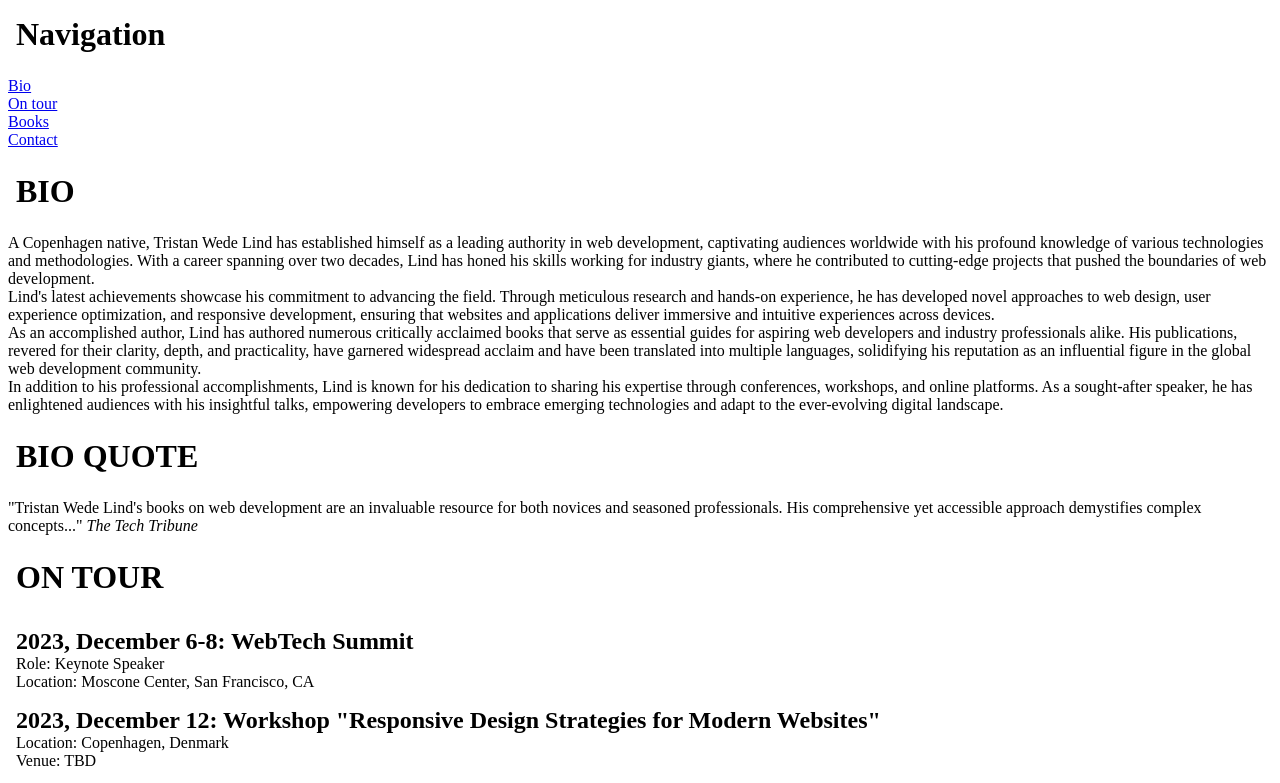
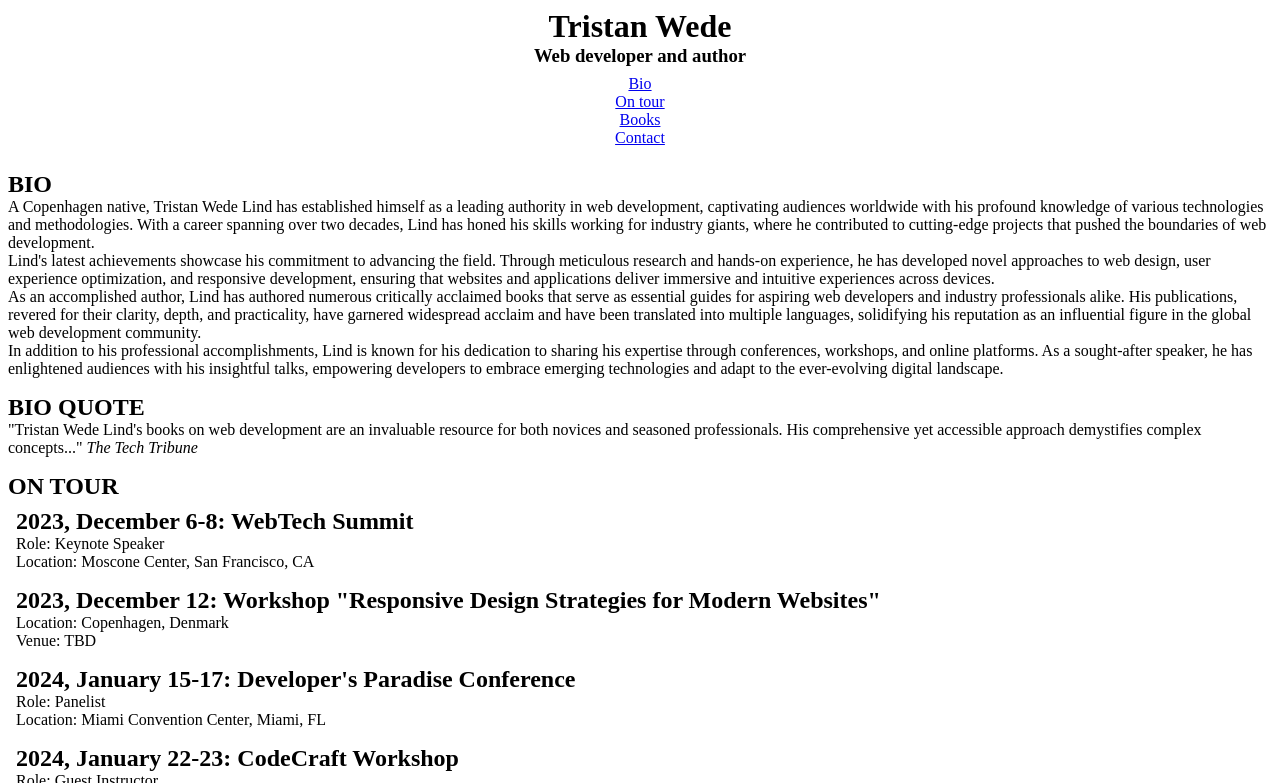
Before and after one commit to Toby-byte/Tristan-wede, a website: page index.html in a window 1280 px wide. Shown: the top 783 px of the page. Drawn offline with Linux system fonts and the light colour scheme.

Commit message:
added css variables

```diff
--- a/index.html
+++ b/index.html
@@ -8,7 +8,9 @@
     <script src="app.js" defer></script>
 </head>
 <body>
-    <h1>Navigation</h1>
+    <header>
+        <h1>Tristan Wede</h1>
+        <h3>Web developer and author</h3>
         <nav>
             <ul>
                 <li><a href="#bio">Bio</a></li>
@@ -17,9 +19,11 @@
                 <li><a href="#contact">Contact</a></li>
             </ul>
         </nav>
+    </header>
 
+
+    <section>
         <h1 id="bio">BIO</h1>
-    <section>
         <p>A Copenhagen native, Tristan Wede Lind has established himself as a leading authority in web development, captivating audiences worldwide with his profound knowledge of various technologies and methodologies. With a career spanning over two decades, Lind has honed his skills working for industry giants, where he contributed to cutting-edge projects that pushed the boundaries of web development.</p>
 
         <p>Lind's latest achievements showcase his commitment to advancing the field. Through meticulous research and hands-on experience, he has developed novel approaches to web design, user experience optimization, and responsive development, ensuring that websites and applications deliver immersive and intuitive experiences across devices.</p>
@@ -29,16 +33,16 @@
         <p>In addition to his professional accomplishments, Lind is known for his dedication to sharing his expertise through conferences, workshops, and online platforms. As a sought-after speaker, he has enlightened audiences with his insightful talks, empowering developers to embrace emerging technologies and adapt to the ever-evolving digital landscape.</p>
     </section>
 
+    <section>
     <h1>BIO QUOTE</h1>
-    <section>
       <blockquote>
         "Tristan Wede Lind's books on web development are an invaluable resource for both novices and seasoned professionals. His comprehensive yet accessible approach demystifies complex concepts..."
         <cite>The Tech Tribune</cite>
       </blockquote>
     </section>
 
+    <section>
         <h1 id="on_tour">ON TOUR</h1>
-    <section>
         <article>
             <h2>2023, December 6-8: WebTech Summit</h2>
             <p>Role: Keynote Speaker</p>
@@ -124,8 +128,8 @@
           </article>
     </section>
 
+    <section>
         <h1 id="books">BOOKS</h1>
-    <section>
         <article>
             <header>
             <h2>Advanced PHP: From Zero to Hero</h2>
@@ -175,8 +179,8 @@
         </article>
     </section>
 
+    <section>
         <h1 id="contact">CONTACT</h1>
-    <section>
         <h2>Publishing Contacts</h2>
         <dl>
           <dt>Victoria Marsh, Editor</dt>
--- a/style.css
+++ b/style.css
@@ -1,3 +1,5 @@
+@import 'variables.css';
+
 /* Resetting margins and paddings when using vw */
 * {
     margin: 0;
@@ -5,12 +7,20 @@
     box-sizing: border-box;
 }
 
-h1, section, nav, article, footer {
+section, nav, article, footer, header {
     padding: 0.5em;
 }
 
+header {
+    text-align: center;
+}
+
+header ul {
+    list-style-type: none;
+}
+
 footer {
-    background-color: #262858;
+    background-color: var(--main-color);
     color: white;
     position: relative;
     width: 100%;
@@ -18,7 +28,7 @@ footer {
 
 /* footer anchor tags */
 footer a {
-    color: #CD7F32;
+    color: var(--link-color);
     text-decoration: none;
 }
 
--- /dev/null
+++ b/variables.css
@@ -0,0 +1,4 @@
+:root {
+    --main-color: #262858;
+    --link-color: #CD7F32;
+  }
```
Lines whose indentation alone changed are shown as unchanged.
